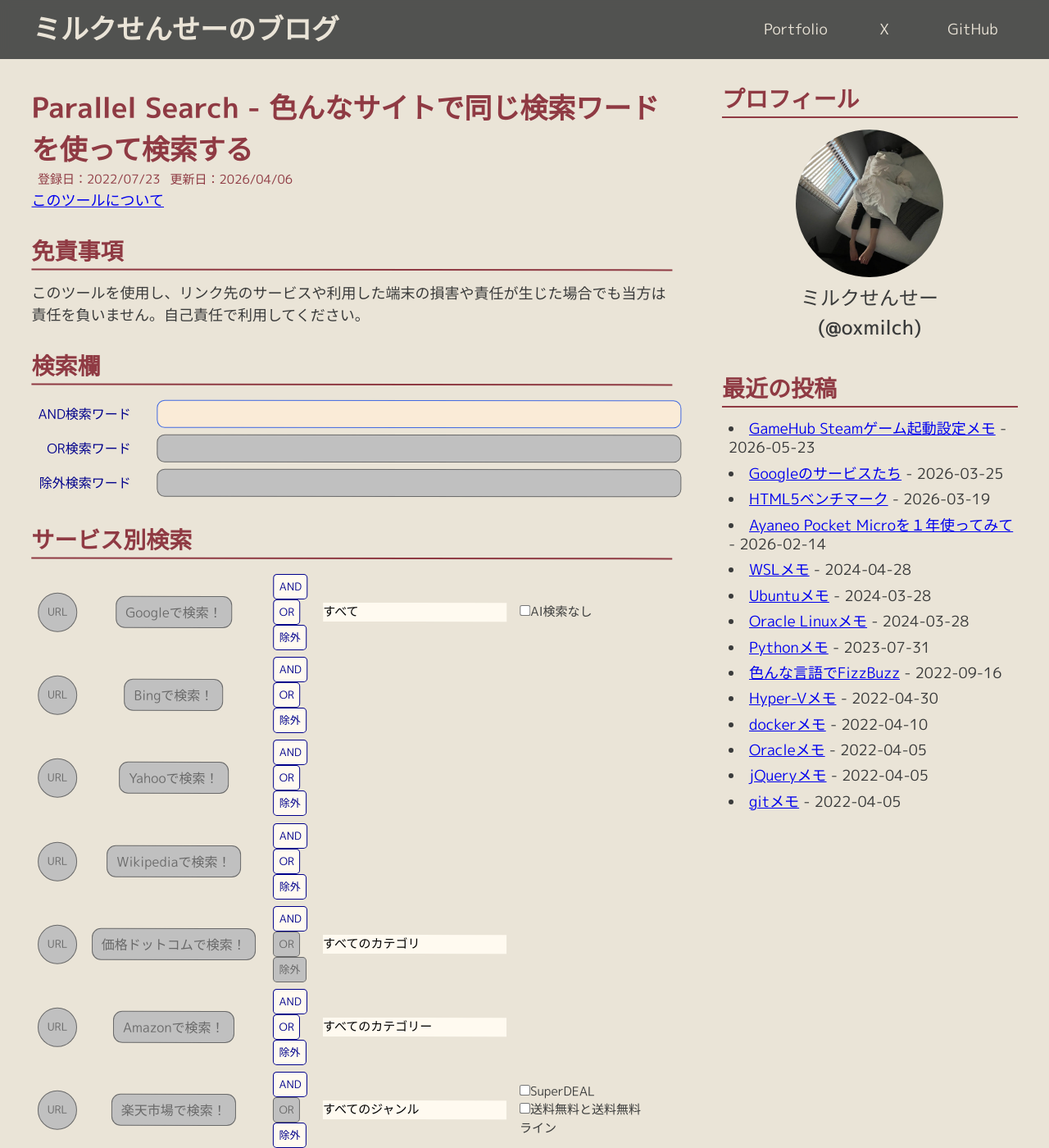
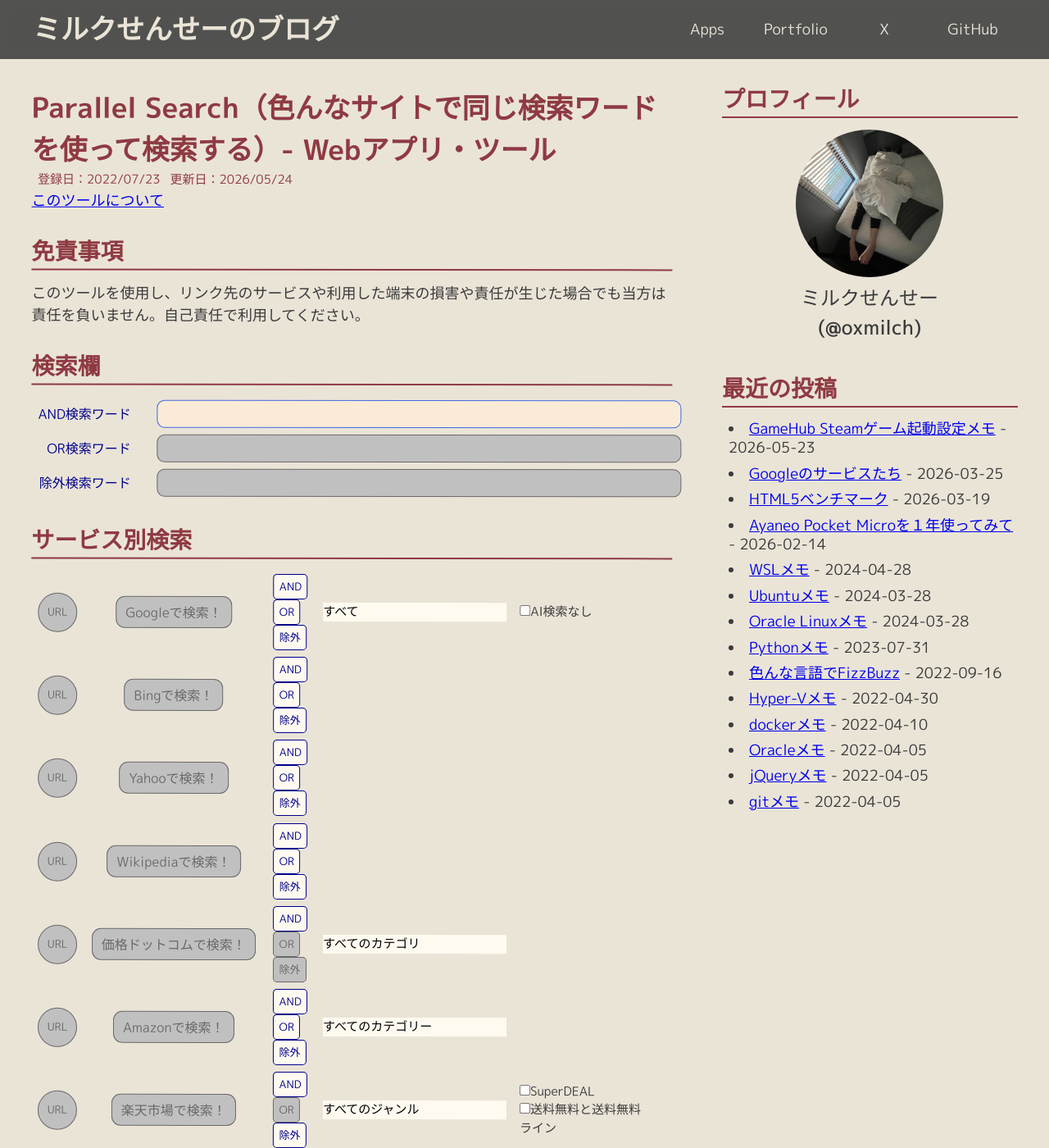
Before and after one commit to Oxmilch/blog, a Jekyll site: the page built from apps/parallel-search/app.html, in a window 1280 px wide and 1400 px high. Shown: the whole window at 82% size. Built offline with Jekyll 4.4.1, drawn with Linux system fonts in a browser that asks for light colours; some web fonts are replaced.

Commit message:
draft: appsフォルダを作成とファイルとリンクの整理

```diff
--- a/_layouts/page.html
+++ b/_layouts/page.html
@@ -104,9 +104,10 @@
         </label>
         <div class="overlay"></div>
         <ul id="menu">
+          <li><a href="/blog/apps/">Apps</a></li>
           <li><a href="/blog/portfolio/">Portfolio</a></li>
           <li><a href="https://x.com/oxmilch" target="_blank">X</a></li>
-          <li><a href="https://github.com/Oxmilch/" target="_blank">GitHub</a></li>
+          <li><a href="https://github.com/Oxmilch/blog" target="_blank">GitHub</a></li>
         </ul>
       </nav>
     </div>
--- a/parallel-search/index.html
+++ b/apps/parallel-search/app.html
@@ -1,14 +1,15 @@
 ---
+sitemap: false
 layout: page
-title: "Parallel Search - 色んなサイトで同じ検索ワードを使って検索する"
-description: "Parallel Search - 色んなサイトで同じ検索ワードを使って検索する"
+title: "Parallel Search（色んなサイトで同じ検索ワードを使って検索する）- Webアプリ・ツール"
+description: "Parallel Search（色んなサイトで同じ検索ワードを使って検索する）- Webアプリ・ツール"
 date: 2022-07-23
-update: 2026-04-06
+update: 2026-05-24
 ---
-<link rel="stylesheet" href="./css/style.css">
-<script src="./script/script.js?ver=260401" defer></script>
+<link rel="stylesheet" href="./style.css">
+<script src="./script.js?ver=260401" defer></script>
 
-<a href="./info.html">このツールについて</a>
+<a href="./">このツールについて</a>
 
 <h2>免責事項</h2>
 <p>このツールを使用し、リンク先のサービスや利用した端末の損害や責任が生じた場合でも当方は責任を負いません。自己責任で利用してください。</p>
```
Also changed, not shown: apps/index.md (added, +7 -0 lines), apps/parallel-search/index.md (renamed from parallel-search/info.md, +2 -2 lines), portfolio/index.md (+1 -4 lines), apps/parallel-search/script.js (renamed from parallel-search/script/script.js), apps/parallel-search/style.css (renamed from parallel-search/css/style.css).
